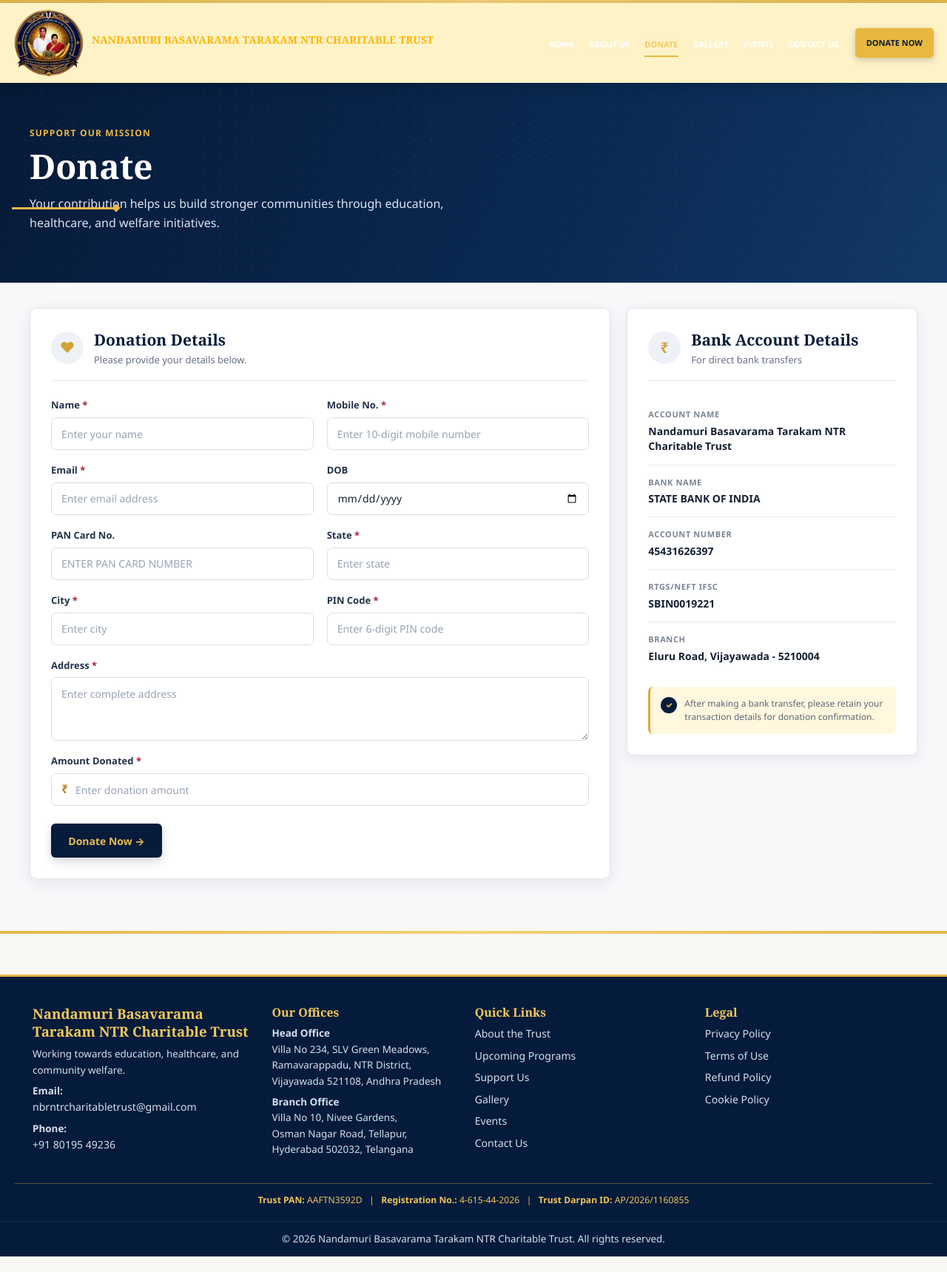
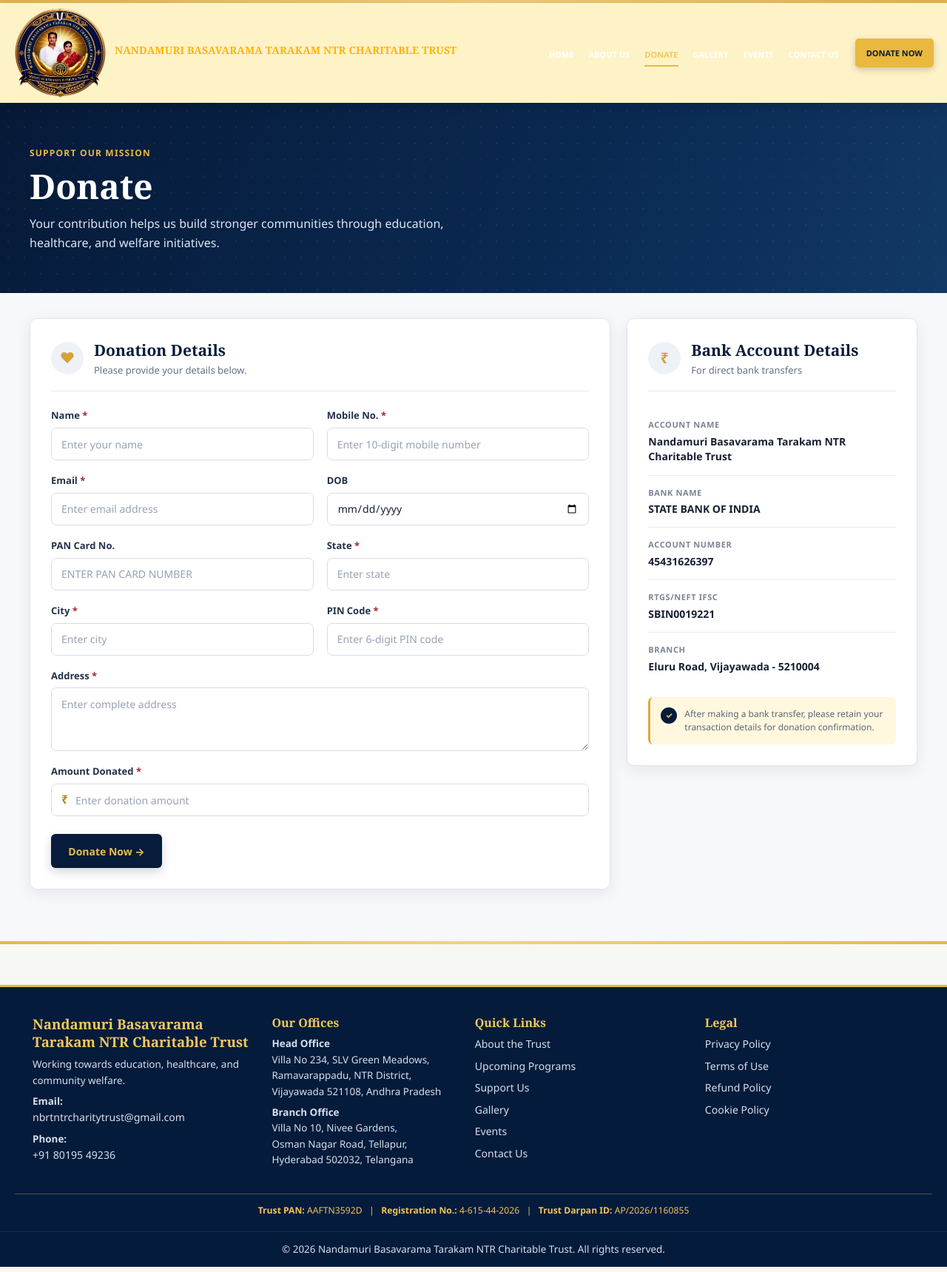
Before and after one commit to Tej7veer/Nandamuri-Basavarama-Tarakam-NTR-Charitable-Trust-UI, an Angular app: page /donate in a window 1280 px wide. Shown: the whole page at 74% size. Built offline with nearby package versions, Linux system fonts and the light colour scheme.

Commit message:
email and logo

```diff
--- a/src/app/pages/donate/donate.component.html
+++ b/src/app/pages/donate/donate.component.html
@@ -6,7 +6,7 @@
       <h1>Donate</h1>
       <p>Your contribution helps us build stronger communities through education, healthcare, and welfare initiatives.</p>
     </div>
-    <div class="header-accent"></div>
+    <!-- <div class="header-accent"></div> -->
   </div>
 
   <div class="donate-layout">
--- a/src/app/shared/footer/footer.component.html
+++ b/src/app/shared/footer/footer.component.html
@@ -3,7 +3,7 @@
     <div>
       <h3>Nandamuri Basavarama Tarakam NTR Charitable Trust</h3>
       <p>Working towards education, healthcare, and community welfare.</p>
-      <p><strong>Email:</strong> <a href="mailto:nbrntrcharitabletrust&#64;gmail.com">nbrntrcharitabletrust&#64;gmail.com</a></p>
+      <p><strong>Email:</strong> <a href="mailto:nbrtntrcharitytrust&#64;gmail.com">nbrtntrcharitytrust&#64;gmail.com</a></p>
       <p><strong>Phone:</strong> <a href="tel:+918019549236">+91 80195 49236</a></p>
     </div>
     <div>
--- a/src/app/shared/nav/nav.component.css
+++ b/src/app/shared/nav/nav.component.css
@@ -33,11 +33,11 @@
 }
 
 .brand-logo {
-  width: 96px;
-  height: 96px;
+  width: 127px;
+  height: 123px;
   object-fit: cover;
   object-position: center;
-  flex: 0 0 96px;
+  flex: 0 0 127px;
 }
 
 .brand-name {
```
